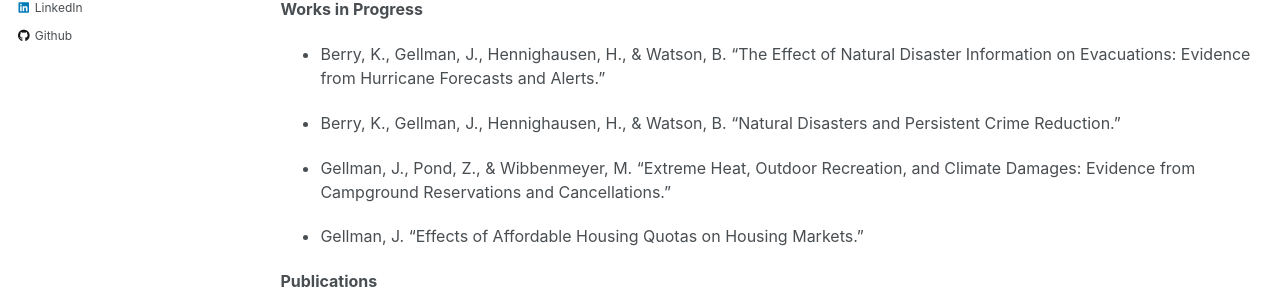
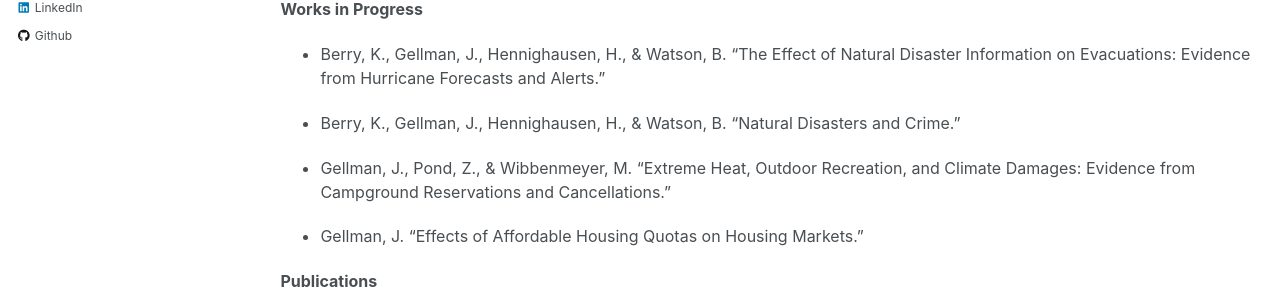
Before and after one commit to jacobgellman/jacobgellman.github.io, a Jekyll site: the page built from _pages/research.md, in a window 1280 px wide and 1161 px high. Shown: the part 417-723 px from the top of the window. Built offline with Jekyll 4.4.1, drawn with Linux system fonts in a browser that asks for light colours.

Commit message:
Research page

```diff
--- a/_pages/research.md
+++ b/_pages/research.md
@@ -19,7 +19,7 @@ author_profile: true
 **Works in Progress**
 * Berry, K., Gellman, J., Hennighausen, H., & Watson, B. "The Effect of Natural Disaster Information on Evacuations: Evidence from Hurricane Forecasts and Alerts."
 
-* Berry, K., Gellman, J., Hennighausen, H., & Watson, B. "Natural Disasters and Persistent Crime Reduction."
+* Berry, K., Gellman, J., Hennighausen, H., & Watson, B. "Natural Disasters and Crime."
 
 * Gellman, J., Pond, Z., & Wibbenmeyer, M. "Extreme Heat, Outdoor Recreation, and Climate Damages: Evidence from Campground Reservations and Cancellations."
 
```
Also changed, not shown: 1 other file.
